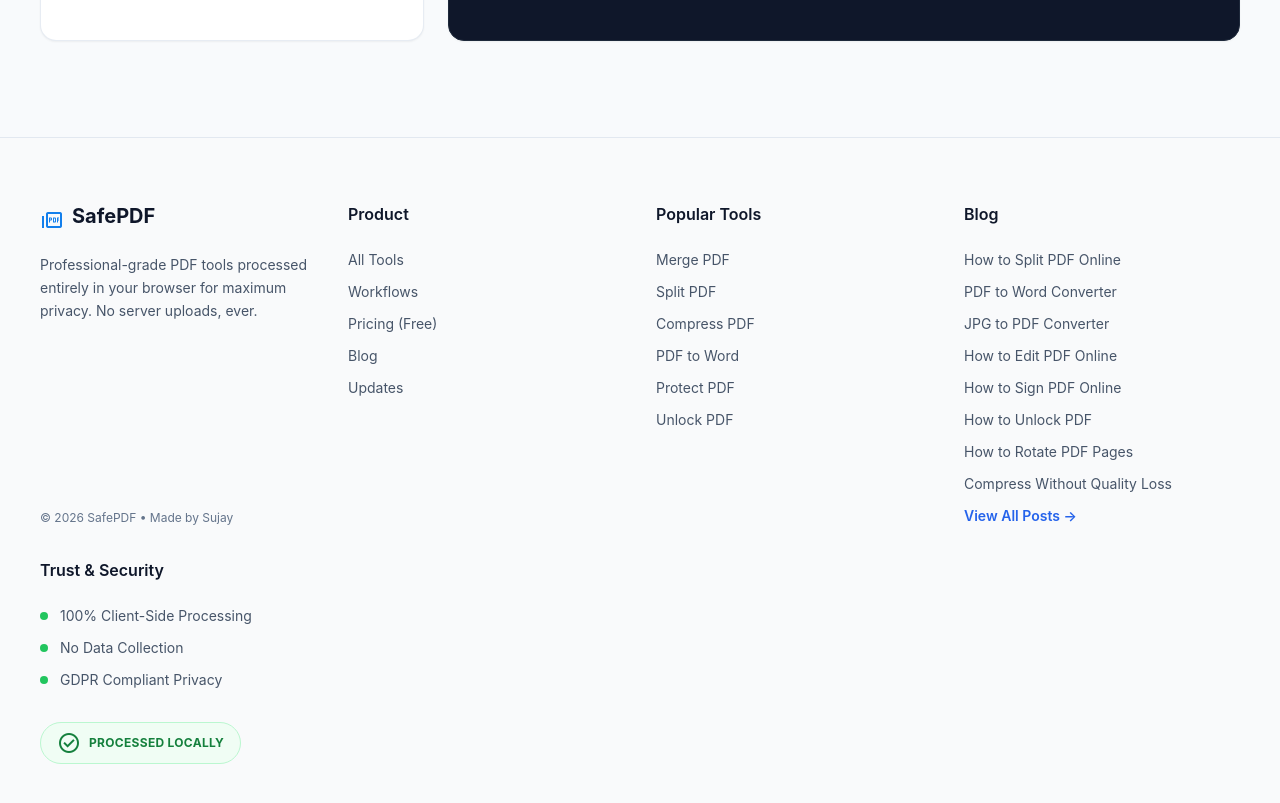
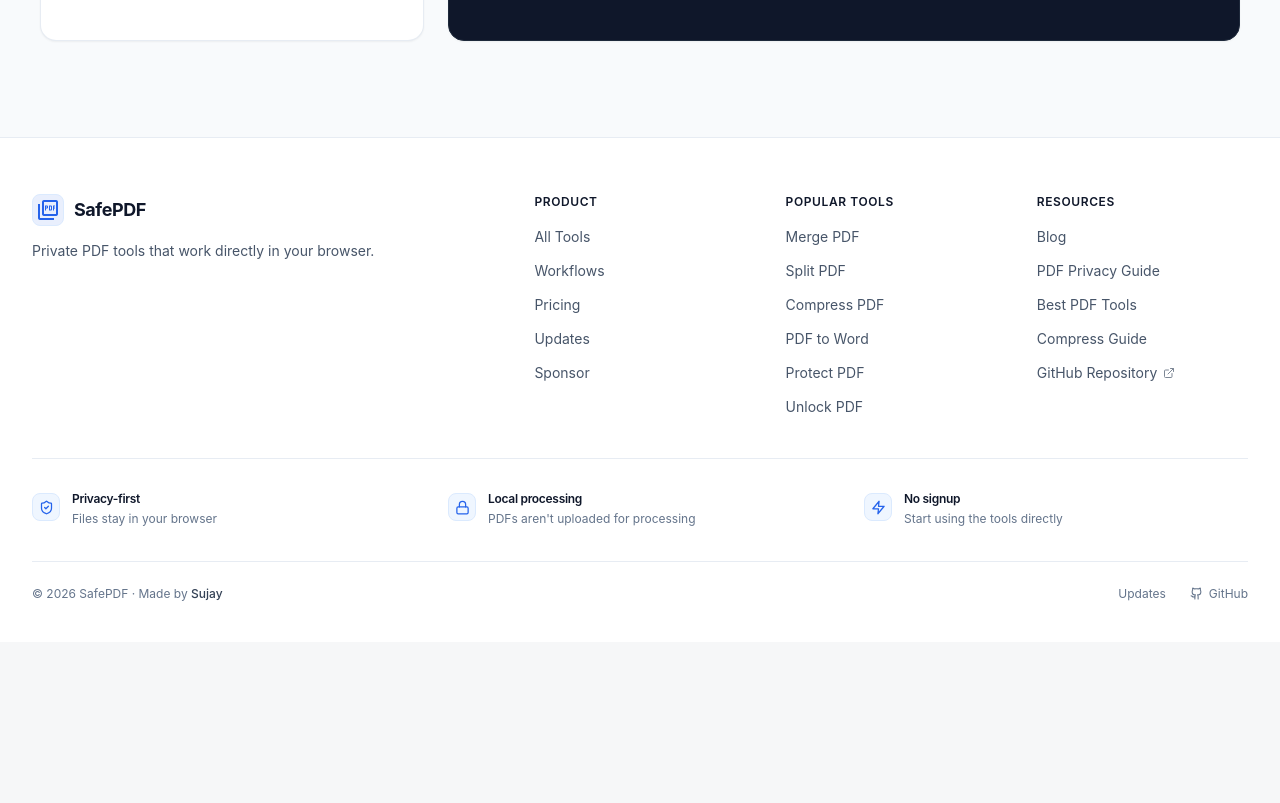
Before and after one commit to Sujay1977/SafePdf, a React (Vite) app in the folder client/: page / in a window 1280 px wide. Shown: the part 3740-4543 px from the top of the page. After the commit the page ends 4382 px from the top, so only its background shows below. Built offline with nearby package versions, Linux system fonts and the light colour scheme.

Commit message:
feat(ui): redesign SafePDF footer

```diff
--- a/client/src/components/Footer.jsx
+++ b/client/src/components/Footer.jsx
@@ -1,97 +1,207 @@
-import React from 'react';
 import { Link } from 'react-router-dom';
+import { ShieldCheck, Lock, Zap, Github, ExternalLink } from 'lucide-react';
 import ClientOnly from './ClientOnly';
+
+const productLinks = [
+    { name: 'All Tools', href: '/tools' },
+    { name: 'Workflows', href: '/workflows' },
+    { name: 'Pricing', href: '/pricing' },
+    { name: 'Updates', href: '/updates' },
+    { name: 'Sponsor', href: '/sponsor' },
+];
+
+const popularTools = [
+    { name: 'Merge PDF', href: '/merge' },
+    { name: 'Split PDF', href: '/split' },
+    { name: 'Compress PDF', href: '/compress' },
+    { name: 'PDF to Word', href: '/pdf-to-word' },
+    { name: 'Protect PDF', href: '/protect' },
+    { name: 'Unlock PDF', href: '/unlock' },
+];
+
+const resourceLinks = [
+    { name: 'Blog', href: '/blog' },
+    { name: 'PDF Privacy Guide', href: '/blog/is-pdf-compression-safe' },
+    { name: 'Best PDF Tools', href: '/blog/best-free-pdf-tools-2026' },
+    { name: 'Compress Guide', href: '/blog/compress-pdf-without-losing-quality' },
+    { name: 'GitHub Repository', href: 'https://github.com/Sujay1977/SafePdf', isExternal: true },
+];
+
+const trustItems = [
+    {
+        icon: ShieldCheck,
+        title: 'Privacy-first',
+        description: 'Files stay in your browser',
+    },
+    {
+        icon: Lock,
+        title: 'Local processing',
+        description: "PDFs aren't uploaded for processing",
+    },
+    {
+        icon: Zap,
+        title: 'No signup',
+        description: 'Start using the tools directly',
+    },
+];
 
 const Footer = () => {
     return (
-        <footer className="w-full bg-gray-50 dark:bg-slate-900 border-t border-slate-200 dark:border-slate-800 py-16 mt-auto">
-            <div className="max-w-[1280px] mx-auto px-4 md:px-10">
-                <div className="grid grid-cols-1 md:grid-cols-4 gap-12 md:gap-8">
+        <footer className="w-full bg-white dark:bg-slate-950 border-t border-slate-200/80 dark:border-slate-800 transition-colors mt-auto">
+            <div className="max-w-[1280px] mx-auto px-4 sm:px-6 lg:px-8 pt-12 pb-8 md:pt-14 md:pb-10">
 
-                    {/* Column 1: Brand & Info */}
-                    <div className="flex flex-col gap-6">
-                        <Link to="/" className="flex items-center gap-2 text-slate-900 dark:text-white">
-                            <ClientOnly>
-                                <span className="material-symbols-outlined text-primary text-3xl">picture_as_pdf</span>
-                            </ClientOnly>
-                            <span className="font-bold text-xl">SafePDF</span>
+                {/* 1. Main Columns Grid */}
+                <div className="grid grid-cols-2 md:grid-cols-2 lg:grid-cols-5 gap-8 lg:gap-10">
+
+                    {/* Brand Column */}
+                    <div className="col-span-2 md:col-span-1 lg:col-span-2 flex flex-col items-start">
+                        <Link
+                            to="/"
+                            className="inline-flex items-center gap-2.5 group focus:outline-none focus-visible:ring-2 focus-visible:ring-blue-500 rounded-lg"
+                            aria-label="SafePDF Homepage"
+                        >
+                            <div className="w-8 h-8 rounded-lg bg-blue-600/10 dark:bg-blue-500/15 text-blue-600 dark:text-blue-400 flex items-center justify-center group-hover:bg-blue-600 group-hover:text-white transition-all duration-200 border border-blue-100 dark:border-blue-900/40">
+                                <ClientOnly>
+                                    <span className="material-symbols-outlined text-lg leading-none">picture_as_pdf</span>
+                                </ClientOnly>
+                            </div>
+                            <span className="font-bold font-display text-lg tracking-tight text-slate-900 dark:text-white group-hover:text-blue-600 dark:group-hover:text-blue-400 transition-colors">
+                                SafePDF
+                            </span>
                         </Link>
-                        <p className="text-slate-600 dark:text-slate-400 text-sm leading-relaxed max-w-[280px]">
-                            Professional-grade PDF tools processed entirely in your browser for maximum privacy. No server uploads, ever.
+                        <p className="mt-3.5 text-sm text-slate-600 dark:text-slate-400 leading-relaxed max-w-sm">
+                            Private PDF tools that work directly in your browser.
                         </p>
-                        <div className="text-slate-500 dark:text-slate-500 text-xs mt-auto">
-                            © 2026 SafePDF • Made by <a href="https://x.com/sujay__raj" target="_blank" rel="noopener noreferrer" className="hover:text-primary transition-colors">Sujay</a>
-                        </div>
                     </div>
 
-                    {/* Column 2: Product Navigation */}
-                    <div className="flex flex-col gap-6">
-                        <h4 className="font-semibold text-slate-900 dark:text-white text-base">Product</h4>
-                        <div className="flex flex-col gap-3">
-                            <Link to="/tools" className="text-slate-600 dark:text-slate-400 hover:text-blue-600 dark:hover:text-blue-400 text-sm transition-colors">All Tools</Link>
-                            <Link to="/workflows" className="text-slate-600 dark:text-slate-400 hover:text-blue-600 dark:hover:text-blue-400 text-sm transition-colors">Workflows</Link>
-                            <Link to="/pricing" className="text-slate-600 dark:text-slate-400 hover:text-blue-600 dark:hover:text-blue-400 text-sm transition-colors">Pricing (Free)</Link>
-                            <Link to="/blog" className="text-slate-600 dark:text-slate-400 hover:text-blue-600 dark:hover:text-blue-400 text-sm transition-colors">Blog</Link>
-                            <Link to="/updates" className="text-slate-600 dark:text-slate-400 hover:text-blue-600 dark:hover:text-blue-400 text-sm transition-colors">Updates</Link>
-                        </div>
+                    {/* Product */}
+                    <div className="col-span-1">
+                        <h3 className="text-xs font-semibold uppercase tracking-wider text-slate-900 dark:text-slate-100">
+                            Product
+                        </h3>
+                        <ul className="mt-3.5 space-y-2.5">
+                            {productLinks.map((link) => (
+                                <li key={link.name}>
+                                    <Link
+                                        to={link.href}
+                                        className="text-sm text-slate-600 dark:text-slate-400 hover:text-blue-600 dark:hover:text-blue-400 transition-colors duration-150 inline-block focus:outline-none focus-visible:ring-2 focus-visible:ring-blue-500 rounded"
+                                    >
+                                        {link.name}
+                                    </Link>
+                                </li>
+                            ))}
+                        </ul>
                     </div>
 
-                    {/* Column 3: Popular Tools */}
-                    <div className="flex flex-col gap-6">
-                        <h4 className="font-semibold text-slate-900 dark:text-white text-base">Popular Tools</h4>
-                        <div className="flex flex-col gap-3">
-                            <Link to="/merge" className="text-slate-600 dark:text-slate-400 hover:text-blue-600 dark:hover:text-blue-400 text-sm transition-colors">Merge PDF</Link>
-                            <Link to="/split" className="text-slate-600 dark:text-slate-400 hover:text-blue-600 dark:hover:text-blue-400 text-sm transition-colors">Split PDF</Link>
-                            <Link to="/compress" className="text-slate-600 dark:text-slate-400 hover:text-blue-600 dark:hover:text-blue-400 text-sm transition-colors">Compress PDF</Link>
-                            <Link to="/pdf-to-word" className="text-slate-600 dark:text-slate-400 hover:text-blue-600 dark:hover:text-blue-400 text-sm transition-colors">PDF to Word</Link>
-                            <Link to="/protect" className="text-slate-600 dark:text-slate-400 hover:text-blue-600 dark:hover:text-blue-400 text-sm transition-colors">Protect PDF</Link>
-                            <Link to="/unlock" className="text-slate-600 dark:text-slate-400 hover:text-blue-600 dark:hover:text-blue-400 text-sm transition-colors">Unlock PDF</Link>
-                        </div>
+                    {/* Popular Tools */}
+                    <div className="col-span-1">
+                        <h3 className="text-xs font-semibold uppercase tracking-wider text-slate-900 dark:text-slate-100">
+                            Popular Tools
+                        </h3>
+                        <ul className="mt-3.5 space-y-2.5">
+                            {popularTools.map((link) => (
+                                <li key={link.name}>
+                                    <Link
+                                        to={link.href}
+                                        className="text-sm text-slate-600 dark:text-slate-400 hover:text-blue-600 dark:hover:text-blue-400 transition-colors duration-150 inline-block focus:outline-none focus-visible:ring-2 focus-visible:ring-blue-500 rounded"
+                                    >
+                                        {link.name}
+                                    </Link>
+                                </li>
+                            ))}
+                        </ul>
                     </div>
 
-                    {/* Column 4: Blog */}
-                    <div className="flex flex-col gap-6">
-                        <h4 className="font-semibold text-slate-900 dark:text-white text-base">Blog</h4>
-                        <div className="flex flex-col gap-3">
-                            <Link to="/blog/how-to-split-pdf-online-free" className="text-slate-600 dark:text-slate-400 hover:text-blue-600 dark:hover:text-blue-400 text-sm transition-colors">How to Split PDF Online</Link>
-                            <Link to="/blog/pdf-to-word-converter-online-free" className="text-slate-600 dark:text-slate-400 hover:text-blue-600 dark:hover:text-blue-400 text-sm transition-colors">PDF to Word Converter</Link>
-                            <Link to="/blog/jpg-to-pdf-converter-free" className="text-slate-600 dark:text-slate-400 hover:text-blue-600 dark:hover:text-blue-400 text-sm transition-colors">JPG to PDF Converter</Link>
-                            <Link to="/blog/how-to-edit-pdf-online-free" className="text-slate-600 dark:text-slate-400 hover:text-blue-600 dark:hover:text-blue-400 text-sm transition-colors">How to Edit PDF Online</Link>
-                            <Link to="/blog/how-to-sign-pdf-online-free" className="text-slate-600 dark:text-slate-400 hover:text-blue-600 dark:hover:text-blue-400 text-sm transition-colors">How to Sign PDF Online</Link>
-                            <Link to="/blog/how-to-unlock-pdf-without-password" className="text-slate-600 dark:text-slate-400 hover:text-blue-600 dark:hover:text-blue-400 text-sm transition-colors">How to Unlock PDF</Link>
-                            <Link to="/blog/how-to-rotate-pdf-pages-online" className="text-slate-600 dark:text-slate-400 hover:text-blue-600 dark:hover:text-blue-400 text-sm transition-colors">How to Rotate PDF Pages</Link>
-                            <Link to="/blog/compress-pdf-without-losing-quality" className="text-slate-600 dark:text-slate-400 hover:text-blue-600 dark:hover:text-blue-400 text-sm transition-colors">Compress Without Quality Loss</Link>
-                            <Link to="/blog" className="text-blue-600 dark:text-blue-400 font-semibold text-sm hover:underline transition-colors">View All Posts →</Link>
-                        </div>
-                    </div>
-
-                    {/* Column 4: Trust Signals */}
-                    <div className="flex flex-col gap-6">
-                        <h4 className="font-semibold text-slate-900 dark:text-white text-base">Trust & Security</h4>
-                        <ul className="flex flex-col gap-3">
-                            <li className="flex items-center gap-3">
-                                <div className="w-2 h-2 rounded-full bg-green-500"></div>
-                                <span className="text-slate-600 dark:text-slate-400 text-sm">100% Client-Side Processing</span>
-                            </li>
-                            <li className="flex items-center gap-3">
-                                <div className="w-2 h-2 rounded-full bg-green-500"></div>
-                                <span className="text-slate-600 dark:text-slate-400 text-sm">No Data Collection</span>
-                            </li>
-                            <li className="flex items-center gap-3">
-                                <div className="w-2 h-2 rounded-full bg-green-500"></div>
-                                <span className="text-slate-600 dark:text-slate-400 text-sm">GDPR Compliant Privacy</span>
-                            </li>
+                    {/* Resources */}
+                    <div className="col-span-2 md:col-span-1 lg:col-span-1">
+                        <h3 className="text-xs font-semibold uppercase tracking-wider text-slate-900 dark:text-slate-100">
+                            Resources
+                        </h3>
+                        <ul className="mt-3.5 grid grid-cols-2 md:grid-cols-1 gap-2.5 md:space-y-2.5 md:gap-0">
+                            {resourceLinks.map((link) => (
+                                <li key={link.name}>
+                                    {link.isExternal ? (
+                                        <a
+                                            href={link.href}
+                                            target="_blank"
+                                            rel="noopener noreferrer"
+                                            className="text-sm text-slate-600 dark:text-slate-400 hover:text-blue-600 dark:hover:text-blue-400 transition-colors duration-150 inline-flex items-center gap-1.5 focus:outline-none focus-visible:ring-2 focus-visible:ring-blue-500 rounded"
+                                        >
+                                            <span>{link.name}</span>
+                                            <ExternalLink size={12} className="opacity-70 flex-shrink-0" />
+                                        </a>
+                                    ) : (
+                                        <Link
+                                            to={link.href}
+                                            className="text-sm text-slate-600 dark:text-slate-400 hover:text-blue-600 dark:hover:text-blue-400 transition-colors duration-150 inline-block focus:outline-none focus-visible:ring-2 focus-visible:ring-blue-500 rounded"
+                                        >
+                                            {link.name}
+                                        </Link>
+                                    )}
+                                </li>
+                            ))}
                         </ul>
-
-                        <div className="flex items-center gap-2 px-4 py-2 bg-green-50 dark:bg-green-900/20 text-green-700 dark:text-green-400 rounded-full border border-green-200 dark:border-green-800 w-fit mt-2">
-                            <ClientOnly>
-                                <span className="material-symbols-outlined text-base">check_circle</span>
-                            </ClientOnly>
-                            <span className="text-xs font-bold uppercase tracking-wide">Processed Locally</span>
-                        </div>
                     </div>
 
                 </div>
+
+                {/* 2. Compact Horizontal Trust Strip */}
+                <div className="mt-10 pt-8 border-t border-slate-200/80 dark:border-slate-800">
+                    <div className="grid grid-cols-1 md:grid-cols-3 gap-6 lg:gap-8">
+                        {trustItems.map((item, index) => {
+                            const Icon = item.icon;
+                            return (
+                                <div key={index} className="flex items-start gap-3">
+                                    <div className="flex-shrink-0 mt-0.5 w-7 h-7 rounded-lg bg-blue-50 dark:bg-blue-950/50 text-blue-600 dark:text-blue-400 flex items-center justify-center border border-blue-100 dark:border-blue-900/30">
+                                        <Icon size={15} strokeWidth={2} />
+                                    </div>
+                                    <div>
+                                        <h4 className="text-xs font-semibold text-slate-900 dark:text-slate-100 tracking-tight">
+                                            {item.title}
+                                        </h4>
+                                        <p className="text-xs text-slate-500 dark:text-slate-400 mt-0.5 leading-relaxed">
+                                            {item.description}
+                                        </p>
+                                    </div>
+                                </div>
+                            );
+                        })}
+                    </div>
+                </div>
+
+                {/* 3. Bottom Bar */}
+                <div className="mt-8 pt-6 border-t border-slate-200/80 dark:border-slate-800 flex flex-col sm:flex-row items-center justify-between gap-4 text-xs text-slate-500 dark:text-slate-400">
+                    <p className="text-center sm:text-left">
+                        © 2026 SafePDF · Made by{' '}
+                        <a
+                            href="https://x.com/sujay__raj"
+                            target="_blank"
+                            rel="noopener noreferrer"
+                            className="font-medium text-slate-700 dark:text-slate-300 hover:text-blue-600 dark:hover:text-blue-400 transition-colors focus:outline-none focus-visible:ring-1 focus-visible:ring-blue-500 rounded"
+                        >
+                            Sujay
+                        </a>
+                    </p>
+
+                    <div className="flex items-center flex-wrap justify-center gap-5 sm:gap-6">
+                        <Link
+                            to="/updates"
+                            className="hover:text-slate-900 dark:hover:text-white transition-colors focus:outline-none focus-visible:ring-1 focus-visible:ring-blue-500 rounded"
+                        >
+                            Updates
+                        </Link>
+                        <a
+                            href="https://github.com/Sujay1977/SafePdf"
+                            target="_blank"
+                            rel="noopener noreferrer"
+                            className="hover:text-slate-900 dark:hover:text-white transition-colors focus:outline-none focus-visible:ring-1 focus-visible:ring-blue-500 rounded inline-flex items-center gap-1.5"
+                        >
+                            <Github size={13} />
+                            <span>GitHub</span>
+                        </a>
+                    </div>
+                </div>
+
             </div>
         </footer>
     );
```
